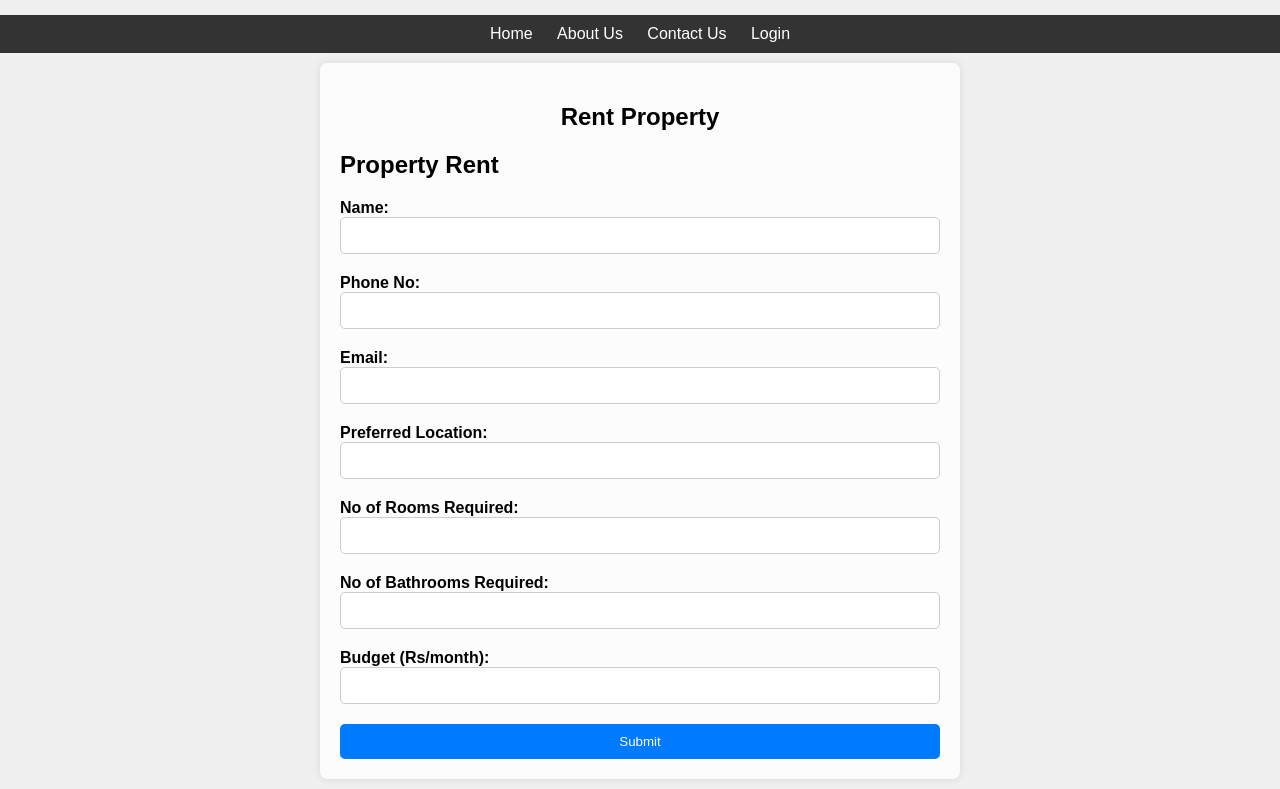
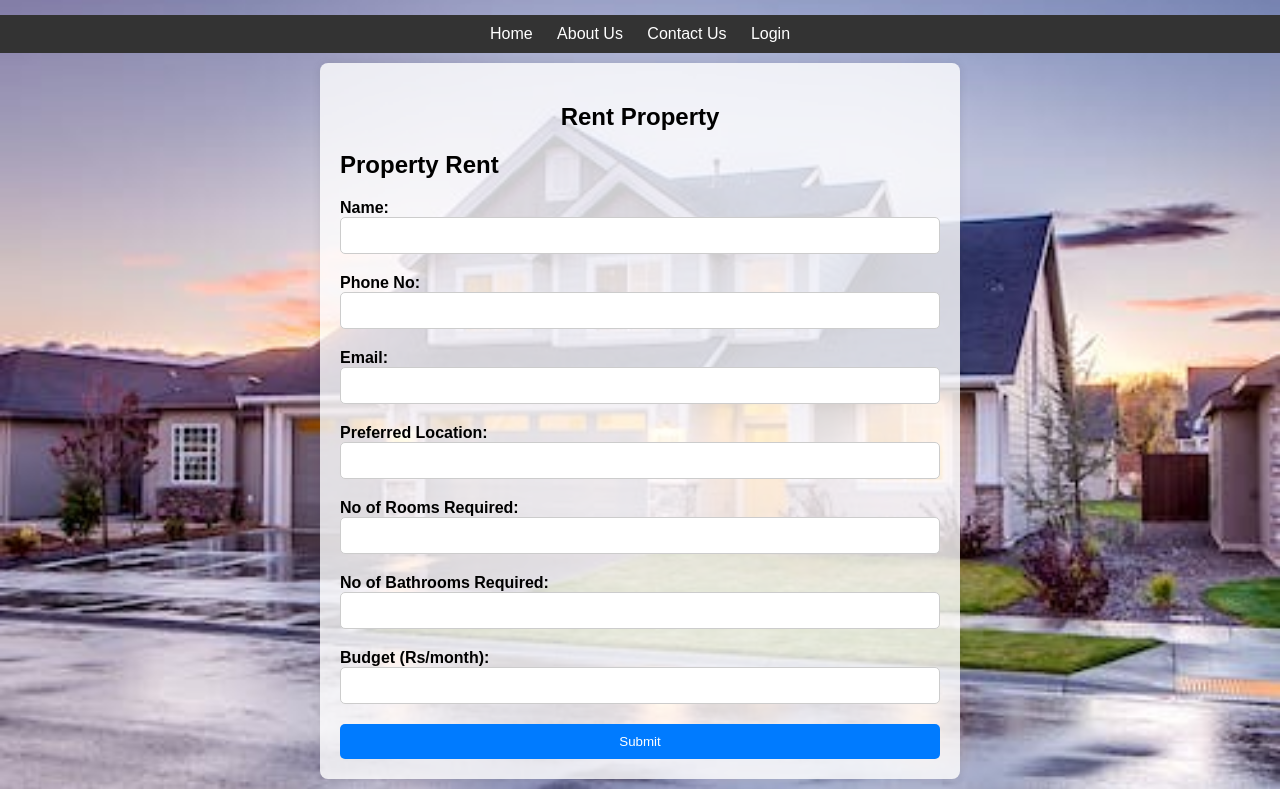
Before and after one commit to Anugrah2334/Rental-Property-Management-System, a plain HTML site: page index.html in a window 1280 px wide. Shown: the part 73-862 px from the top of the page. Drawn offline with Linux system fonts and the light colour scheme.

Commit message:
Update index.html

```diff
--- a/index.html
+++ b/index.html
@@ -10,7 +10,7 @@
             margin: 0;
             padding: 0;
             background-color: #f0f0f0;
-            background-image: url("pexels-photo-186077.jpeg");
+            background-image: url("https://github.com/Anugrah2334/Rental-Property-Management-System/blob/main/images/pexels-photo-186077.jpeg");
             background-repeat: no-repeat;
             background-size: cover;
             background-position: center;
```
